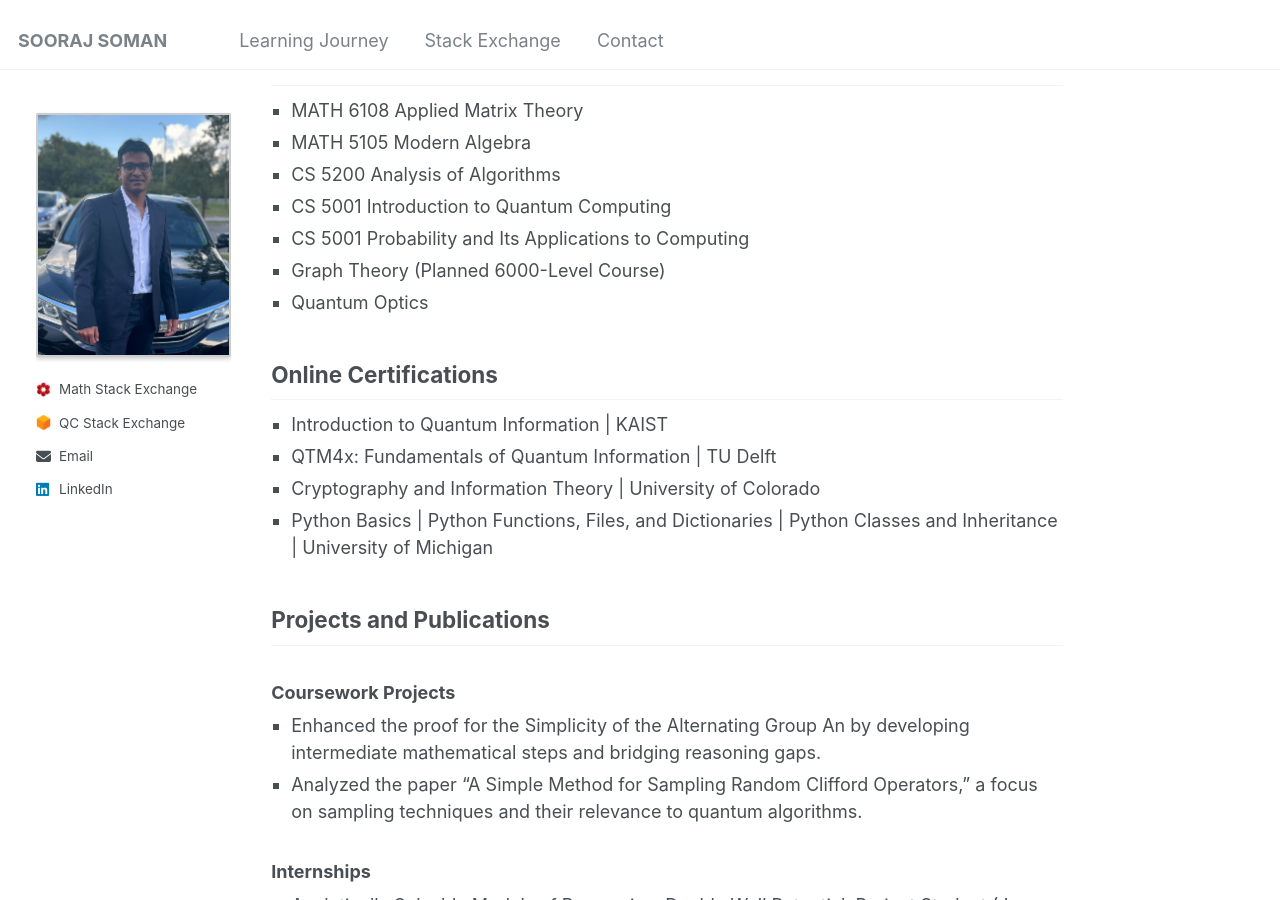
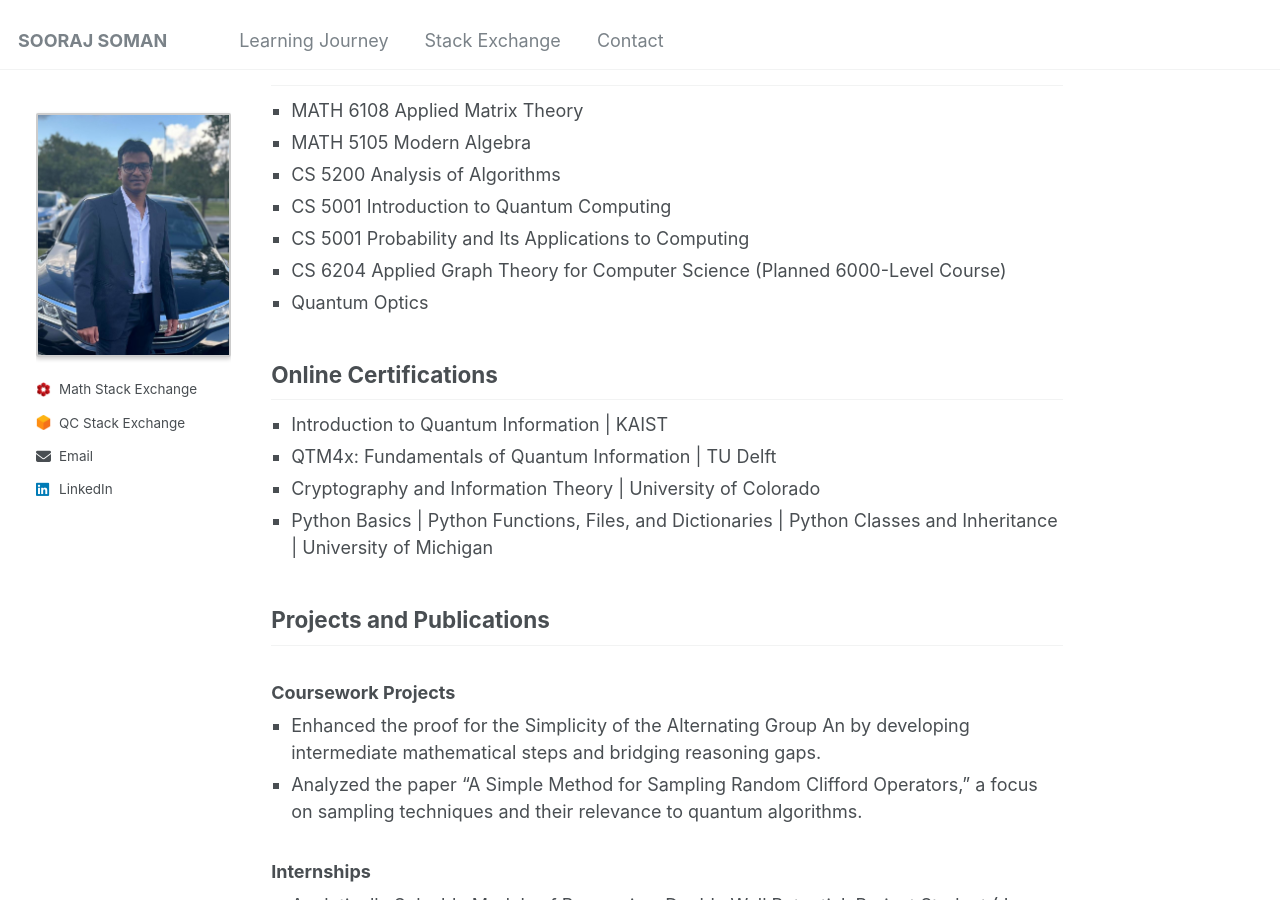
Before and after one commit to soorajss1729/soorajss1729.github.io, a Jekyll site: the page built from _pages/about.md, in a window 1280 px wide and 900 px high, scrolled down 1633 px. Built offline with Jekyll 4.4.1, drawn with Linux system fonts in a browser that asks for light colours.

Commit message:
Update about.md

```diff
--- a/_pages/about.md
+++ b/_pages/about.md
@@ -151,7 +151,7 @@
     <li>CS 5200 Analysis of Algorithms</li>
     <li>CS 5001 Introduction to Quantum Computing</li>
     <li>CS 5001 Probability and Its Applications to Computing</li>
-    <li>Graph Theory (Planned 6000-Level Course)</li>
+    <li>CS 6204 Applied Graph Theory for Computer Science (Planned 6000-Level Course)</li>
     <li>Quantum Optics</li>
 </ul>
 </div>
```
